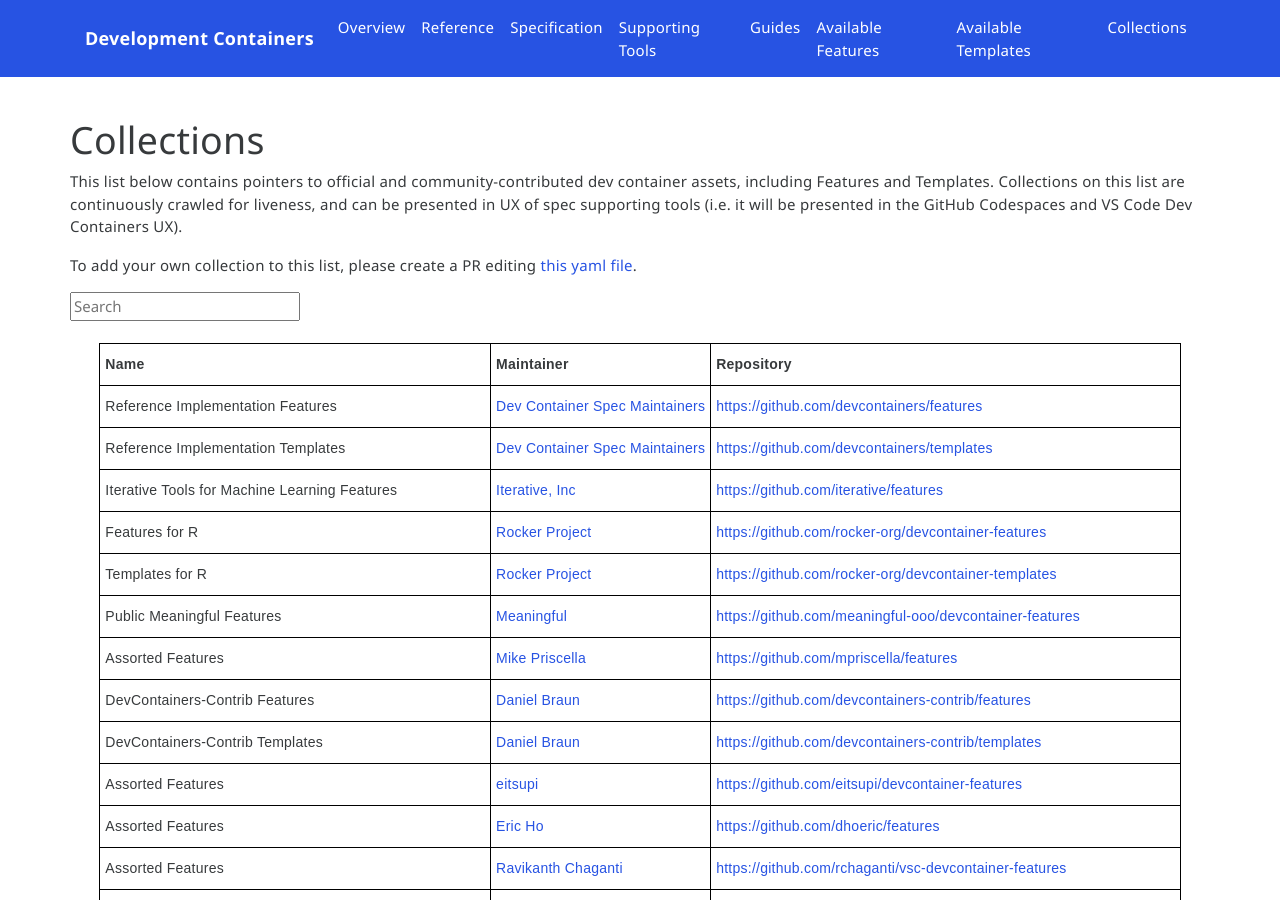
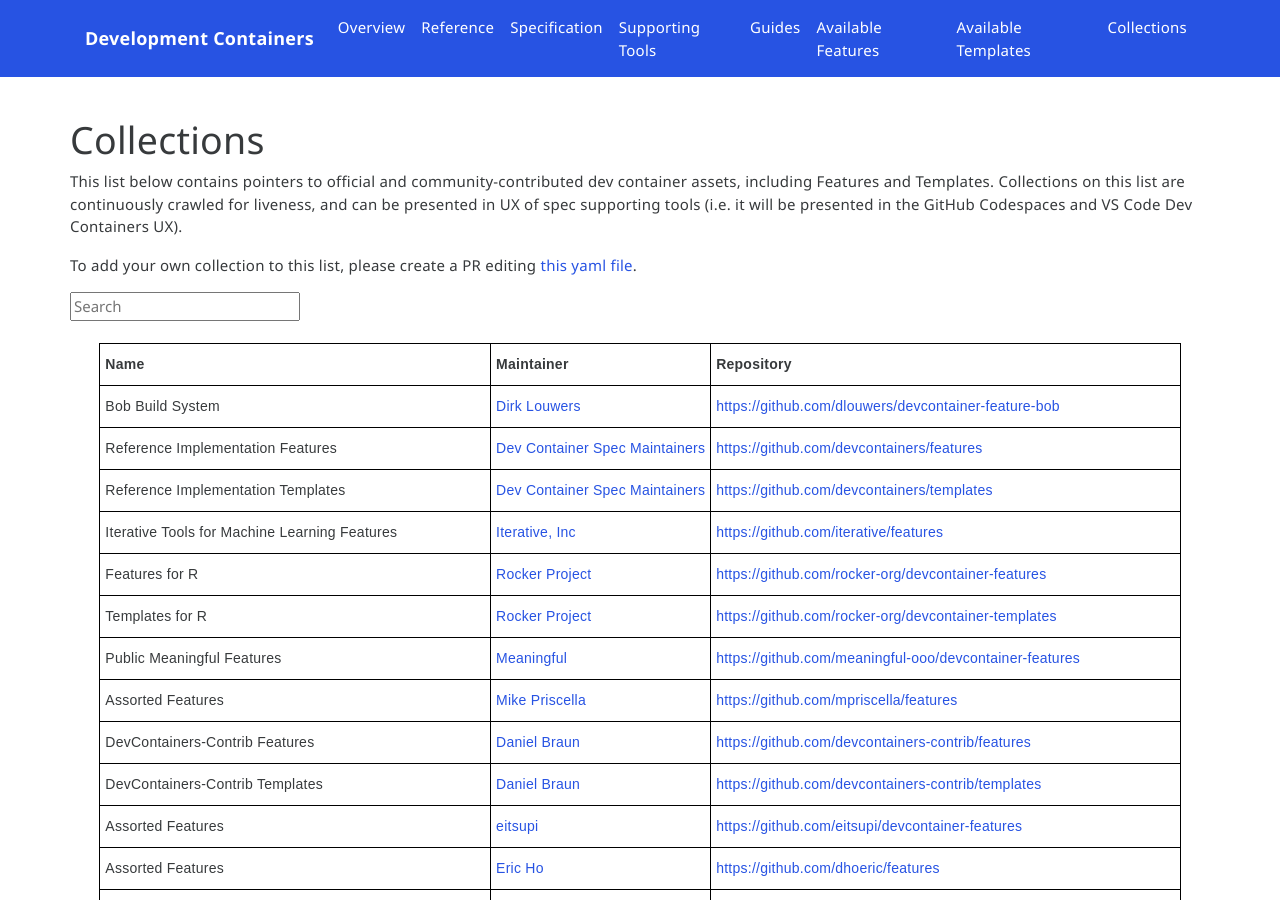
Before and after one commit to devcontainers/devcontainers.github.io, a Jekyll site: the page built from collections.html, in a window 1280 px wide and 900 px high. Built offline with Jekyll 4.4.1, drawn with Linux system fonts in a browser that asks for light colours; nearby versions of some CDN libraries; comment, search, counter and statistics services are not loaded.

Commit message:
Update collection-index.yml
Added bob build system

```diff
--- a/_data/collection-index.yml
+++ b/_data/collection-index.yml
@@ -1,3 +1,8 @@
+- name: Bob Build System
+  maintainer: Dirk Louwers
+  contact: https://github.com/dlouwers/devcontainer-feature-bob/issues
+  repository: https://github.com/dlouwers/devcontainer-feature-bob
+  ociReference: ghcr.io/dlouwers/devcontainer-feature-bob/bob
 - name: Reference Implementation Features
   maintainer: Dev Container Spec Maintainers
   contact: https://github.com/devcontainers/features/issues
```
